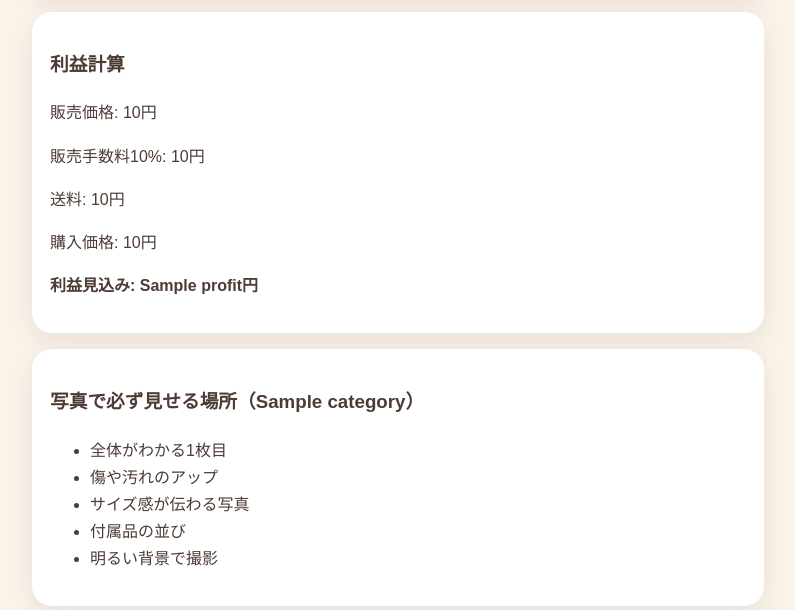
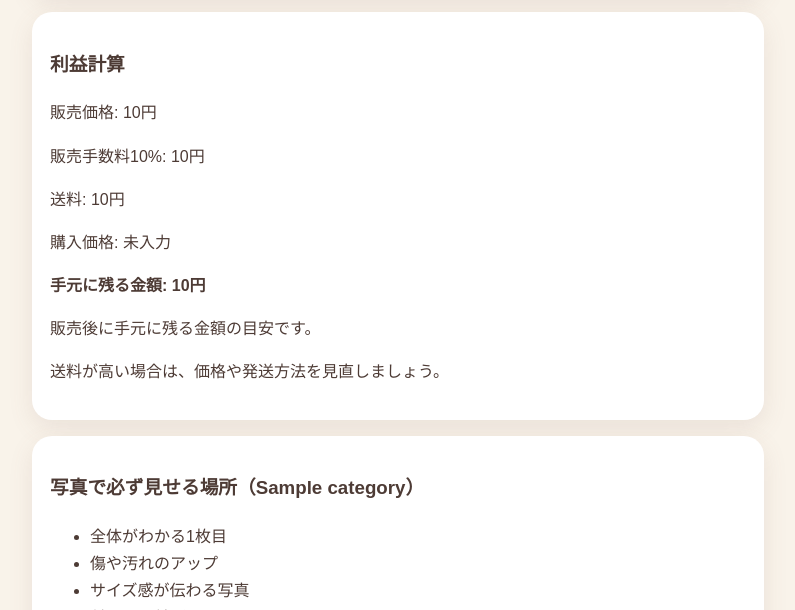
Before and after one commit to paounzmimi-design/mercari_support_app, a Flask app: template templates/result.html in a window 1280 px wide. Shown: the part 1198-1808 px from the top of the page, without its empty margins (242-1037 px from the left). Run offline with Flask 3, Linux system fonts and the light colour scheme; the template is opened without the code that fills it: most values are stand-ins (such as "Sample title", 1, 10 or a date in 2020).

Commit message:
購入価格を任意化し未入力時の診断表示を改善

```diff
--- a/app.py
+++ b/app.py
@@ -212,10 +212,14 @@ def build_descriptions(item_name, condition, category, notes):
     safe = f"ご覧いただきありがとうございます。{item_name}（{category}）です。\n状態は{condition}で、{notes_text}\n気になる箇所はできるだけ写真でわかるようにしています。\n中古品にご理解のある方のみお願いいたします。ご不明点はお気軽にコメントください。"
     return [shared, short, safe]
 
-def analyze_result(item_name, condition, category, notes, expected_price, shipping_cost, purchase_price, fee, profit):
+def analyze_result(item_name, condition, category, notes, expected_price, shipping_cost, purchase_price, fee, profit, has_purchase_price):
     easy = "出品しやすい" if category in ["服", "本", "美容品", "バッグ"] else "やや準備が必要"
     beginner = "★★★★★" if easy == "出品しやすい" else "★★★☆☆"
-    return {"listing_ease": easy, "beginner_score": beginner, "one_line": "初心者でも進めやすい条件です。このまま出品準備を進められます。" if profit >= 500 else "出品は可能ですが利益が薄めです。価格か送料を少し調整しましょう。", "price_thinking": "同じ商品の最近の売却価格を3件ほど確認し、手数料10%と送料を引いて利益が残る価格を基準にします。", "quick_sell_price": max(expected_price - 500, 300), "high_trial_price": expected_price + 700, "discount_caution": max(expected_price - 1200, 300), "shipping_note": "送料が高めなので、配送方法の見直しで利益改善が期待できます。" if shipping_cost > 800 else "送料は許容範囲です。梱包サイズを抑えるとさらに安心です。", "photo_must": CATEGORY_PHOTO_POINTS.get(category, CATEGORY_PHOTO_POINTS["その他"]), "improve_if_slow": ["タイトル冒頭に商品名と型番を入れる", "1枚目を明るい全体写真に差し替える", "説明文に傷の場所を具体的に追記する"], "next_actions": ["タイトル案から1つ選んでコピー", "説明文案に実物情報を追記", "価格を最終調整して出品"]}
+    if has_purchase_price:
+        one_line = "初心者でも進めやすい条件です。このまま出品準備を進められます。" if profit >= 500 else "出品は可能ですが利益が薄めです。価格か送料を少し調整しましょう。"
+    else:
+        one_line = "販売後に手元に残る金額の目安です。送料が高い場合は、価格や発送方法を見直しましょう。"
+    return {"listing_ease": easy, "beginner_score": beginner, "one_line": one_line, "price_thinking": "同じ商品の最近の売却価格を3件ほど確認し、手数料10%と送料を引いて利益が残る価格を基準にします。", "quick_sell_price": max(expected_price - 500, 300), "high_trial_price": expected_price + 700, "discount_caution": max(expected_price - 1200, 300), "shipping_note": "送料が高めなので、配送方法の見直しで利益改善が期待できます。" if shipping_cost > 800 else "送料は許容範囲です。梱包サイズを抑えるとさらに安心です。", "photo_must": CATEGORY_PHOTO_POINTS.get(category, CATEGORY_PHOTO_POINTS["その他"]), "improve_if_slow": ["タイトル冒頭に商品名と型番を入れる", "1枚目を明るい全体写真に差し替える", "説明文に傷の場所を具体的に追記する"], "next_actions": ["タイトル案から1つ選んでコピー", "説明文案に実物情報を追記", "価格を最終調整して出品"]}
 
 def build_next_recommendations(category):
     mapping = {
@@ -406,8 +410,8 @@ def diagnose():
             save_json(USERS_FILE, users_data)
             flash(message)
             return render_template('diagnose.html')
-        item_name=request.form.get('item_name','').strip(); condition=request.form.get('condition','').strip(); category=request.form.get('category','').strip() or 'その他'; notes=request.form.get('notes','').strip(); purchase_price=int(request.form.get('purchase_price') or 0); expected_price=int(request.form.get('expected_price') or 0); shipping_cost=int(request.form.get('shipping_cost') or 0); fee=int(expected_price*0.1); profit=expected_price-purchase_price-shipping_cost-fee
-        result={"id":str(uuid.uuid4()),"user":current_user(),"created_at":datetime.utcnow().isoformat(),"item_name":item_name,"condition":condition,"category":category,"notes":notes,"titles":build_titles(item_name, condition, category),"descriptions":build_descriptions(item_name, condition, category, notes),"purchase_price":purchase_price,"expected_price":expected_price,"shipping_cost":shipping_cost,"fee":fee,"profit":profit,"analysis":analyze_result(item_name, condition, category, notes, expected_price, shipping_cost, purchase_price, fee, profit),"next_recommendations":build_next_recommendations(category)}
+        item_name=request.form.get('item_name','').strip(); condition=request.form.get('condition','').strip(); category=request.form.get('category','').strip() or 'その他'; notes=request.form.get('notes','').strip(); purchase_price_raw=request.form.get('purchase_price','').strip(); has_purchase_price=bool(purchase_price_raw); purchase_price=int(purchase_price_raw) if has_purchase_price else None; expected_price=int(request.form.get('expected_price') or 0); shipping_cost=int(request.form.get('shipping_cost') or 0); fee=int(expected_price*0.1); net_amount=expected_price-shipping_cost-fee; profit=net_amount-(purchase_price or 0)
+        result={"id":str(uuid.uuid4()),"user":current_user(),"created_at":datetime.utcnow().isoformat(),"item_name":item_name,"condition":condition,"category":category,"notes":notes,"titles":build_titles(item_name, condition, category),"descriptions":build_descriptions(item_name, condition, category, notes),"purchase_price":purchase_price,"has_purchase_price":has_purchase_price,"expected_price":expected_price,"shipping_cost":shipping_cost,"fee":fee,"profit":profit,"net_amount":net_amount,"analysis":analyze_result(item_name, condition, category, notes, expected_price, shipping_cost, purchase_price, fee, profit, has_purchase_price),"next_recommendations":build_next_recommendations(category)}
         save_history(result)
         user['usage_total'] = int(user.get('usage_total', 0) or 0) + 1
         user['daily_usage_count'] = int(user.get('daily_usage_count', 0) or 0) + 1
--- a/templates/diagnose.html
+++ b/templates/diagnose.html
@@ -14,7 +14,8 @@
       </select>
     </label>
     <label>補足（使用感・傷汚れ・付属品など）<textarea name="notes"></textarea></label>
-    <label>購入価格(円)<input type="number" name="purchase_price" required></label>
+    <label>購入価格(円) ※任意<input type="number" name="purchase_price"></label>
+    <p class="muted">購入価格がわからない場合は空欄で大丈夫です。<br>空欄の場合は、販売後に手元に残る金額を計算します。</p>
     <label>想定販売価格(円)<input type="number" name="expected_price" required></label>
     <label>送料(円)<input type="number" name="shipping_cost" required></label>
     <button type="submit">診断結果を見る</button>
--- a/templates/history.html
+++ b/templates/history.html
@@ -11,7 +11,12 @@
           <p><strong>カテゴリ:</strong> {{ r.category }}</p>
           <p><strong>状態:</strong> {{ r.condition }}</p>
           <p><strong>価格:</strong> {{ r.expected_price }}円</p>
+          {% if r.has_purchase_price %}
           <p><strong>利益見込み:</strong> {{ r.profit }}円</p>
+          {% else %}
+          <p><strong>購入価格:</strong> 未入力</p>
+          <p><strong>手元に残る金額:</strong> {{ r.net_amount if r.net_amount is defined else (r.expected_price - r.fee - r.shipping_cost) }}円</p>
+          {% endif %}
           <div class="history-actions">
             <a class="button" href="{{ url_for('history_detail', record_id=r.id) }}">詳細を見る</a>
             <form method="post" action="{{ url_for('delete_history', record_id=r.id) }}" onsubmit="return confirm('この履歴を削除しますか？');">
--- a/templates/history_detail.html
+++ b/templates/history_detail.html
@@ -27,8 +27,8 @@
   <h3>利益計算</h3>
   <div class="profit-grid">
     <p>販売価格: {{ result.expected_price }}円</p><p>販売手数料10%: {{ result.fee }}円</p>
-    <p>送料: {{ result.shipping_cost }}円</p><p>購入価格: {{ result.purchase_price }}円</p>
-    <p class="strong">利益見込み: {{ result.profit }}円</p>
+    <p>送料: {{ result.shipping_cost }}円</p><p>購入価格: {% if result.has_purchase_price %}{{ result.purchase_price }}円{% else %}未入力{% endif %}</p>
+    {% if result.has_purchase_price %}<p class="strong">利益見込み: {{ result.profit }}円</p>{% else %}<p class="strong">手元に残る金額: {{ result.net_amount if result.net_amount is defined else (result.expected_price - result.fee - result.shipping_cost) }}円</p>{% endif %}
   </div>
 </section>
 
--- a/templates/result.html
+++ b/templates/result.html
@@ -21,11 +21,16 @@
   <h3>利益計算</h3>
   <div class="profit-grid">
     <p>販売価格: {{ result.expected_price }}円</p><p>販売手数料10%: {{ result.fee }}円</p>
-    <p>送料: {{ result.shipping_cost }}円</p><p>購入価格: {{ result.purchase_price }}円</p>
-    <p class="strong">利益見込み: {{ result.profit }}円</p>
+    <p>送料: {{ result.shipping_cost }}円</p><p>購入価格: {% if result.has_purchase_price %}{{ result.purchase_price }}円{% else %}未入力{% endif %}</p>
+    {% if result.has_purchase_price %}<p class="strong">利益見込み: {{ result.profit }}円</p>{% else %}<p class="strong">手元に残る金額: {{ result.net_amount }}円</p>{% endif %}
   </div>
-  {% if result.profit < 0 %}<p class="warn">⚠ 赤字です。価格見直しが必要です。</p>
-  {% elif result.profit < 500 %}<p class="caution">利益が少ないため、送料・価格を再確認しましょう。</p>{% endif %}
+  {% if result.has_purchase_price %}
+    {% if result.profit < 0 %}<p class="warn">⚠ 赤字です。価格見直しが必要です。</p>
+    {% elif result.profit < 500 %}<p class="caution">利益が少ないため、送料・価格を再確認しましょう。</p>{% endif %}
+  {% else %}
+    <p>販売後に手元に残る金額の目安です。</p>
+    <p>送料が高い場合は、価格や発送方法を見直しましょう。</p>
+  {% endif %}
 </section>
 
 <section class="card"><h3>写真で必ず見せる場所（{{ result.category }}）</h3><ul id="photo-checklist" data-category="{{ result.category }}"></ul></section>
```
